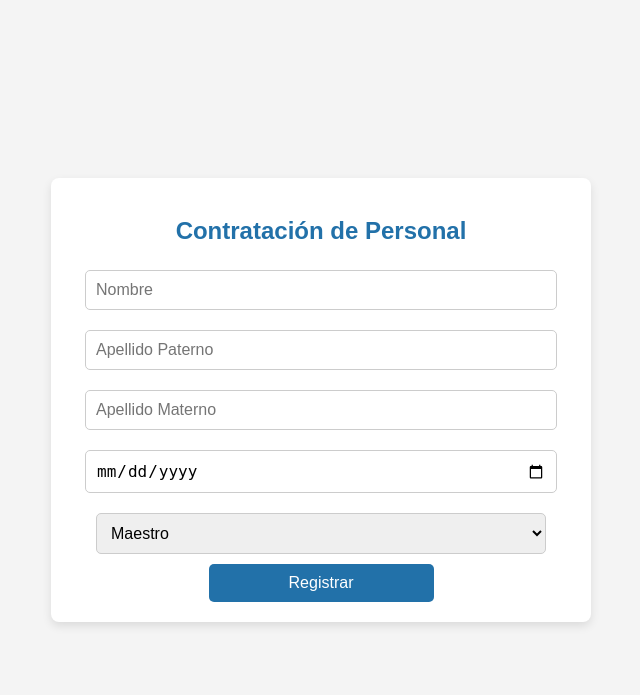
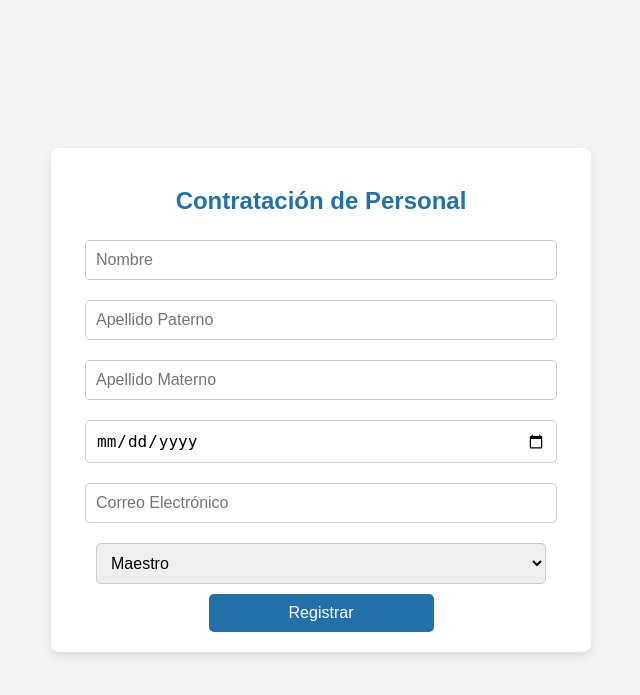
Before and after one commit to Manuelrico659/NeoSchool, a Flask app: page /contratar in a window 1280 px wide. Shown: the top 695 px of the page, without its empty margins (319-959 px from the left). Run offline with Flask 3, Linux system fonts and the light colour scheme; some libraries are stand-ins or nearby versions.

Commit message:
correo en contratacion

```diff
--- a/app.py
+++ b/app.py
@@ -276,6 +276,7 @@ def contratar():
         apellido_materno = request.form['apellido_materno']
         fecha_nacimiento = request.form['fecha_nacimiento']
         rol = request.form['rol']
+        correo_colaborador = request.form.get('correo_colaborador')  # Campo de correo
 
         # Extraer el año de nacimiento
         año_nacimiento = fecha_nacimiento.split('-')[0]  # Formato: YYYY-MM-DD
@@ -293,9 +294,9 @@ def contratar():
         # Insertar los datos en la tabla usuarios
         try:
             cursor.execute(
-                "INSERT INTO usuarios (nombre, apellido_paterno, apellido_materno, rol, contrasena,fecha_nacimiento) "
-                "VALUES (%s, %s, %s, %s, %s, %s)",
-                (nombre, apellido_paterno, apellido_materno, rol, contraseña_cifrada, fecha_nacimiento)
+                "INSERT INTO usuarios (nombre, apellido_paterno, apellido_materno, rol, contrasena,fecha_nacimiento,correo) "
+                "VALUES (%s, %s, %s, %s, %s, %s,%s)",
+                (nombre, apellido_paterno, apellido_materno, rol, contraseña_cifrada, fecha_nacimiento,correo_colaborador)
             )
             conn.commit()  # Guardar los cambios en la base de datos
         except Exception as e:
--- a/templates/contratacion.html
+++ b/templates/contratacion.html
@@ -6,14 +6,26 @@
     <title>Contratación de Personal</title>
     <link rel="stylesheet" href="{{ url_for('static', filename='css/forms.css') }}">
 </head>
+<script>
+    function validateEmail() {
+            var correo = document.querySelector("input[name='correo_familiar']").value;
+            var emailRegex = /^[a-zA-Z0-9._%+-]+@[a-zA-Z0-9.-]+\.[a-zA-Z]{2,}$/;
+            if (!emailRegex.test(correo)) {
+                alert("Por favor ingrese un correo electrónico válido.");
+                return false;
+            }
+            return true;
+        }
+</script>
 <body>
     <div class="form-container">
         <h2>Contratación de Personal</h2>
-        <form id="contratacion-form" method="POST">
+        <form id="contratacion-form" method="POST" onsubmit="return validateEmail()">
             <input type="text" name="nombre" placeholder="Nombre" required>
             <input type="text" name="apellido_paterno" placeholder="Apellido Paterno" required>
             <input type="text" name="apellido_materno" placeholder="Apellido Materno" required>
             <input type="date" name="fecha_nacimiento" required>
+            <input type="email" name="correo_colaborador" placeholder="Correo Electrónico" required>
             <select name="rol" required>
                 <option value="profesor">Maestro</option>
                 <option value="director">Directivo</option>
```
